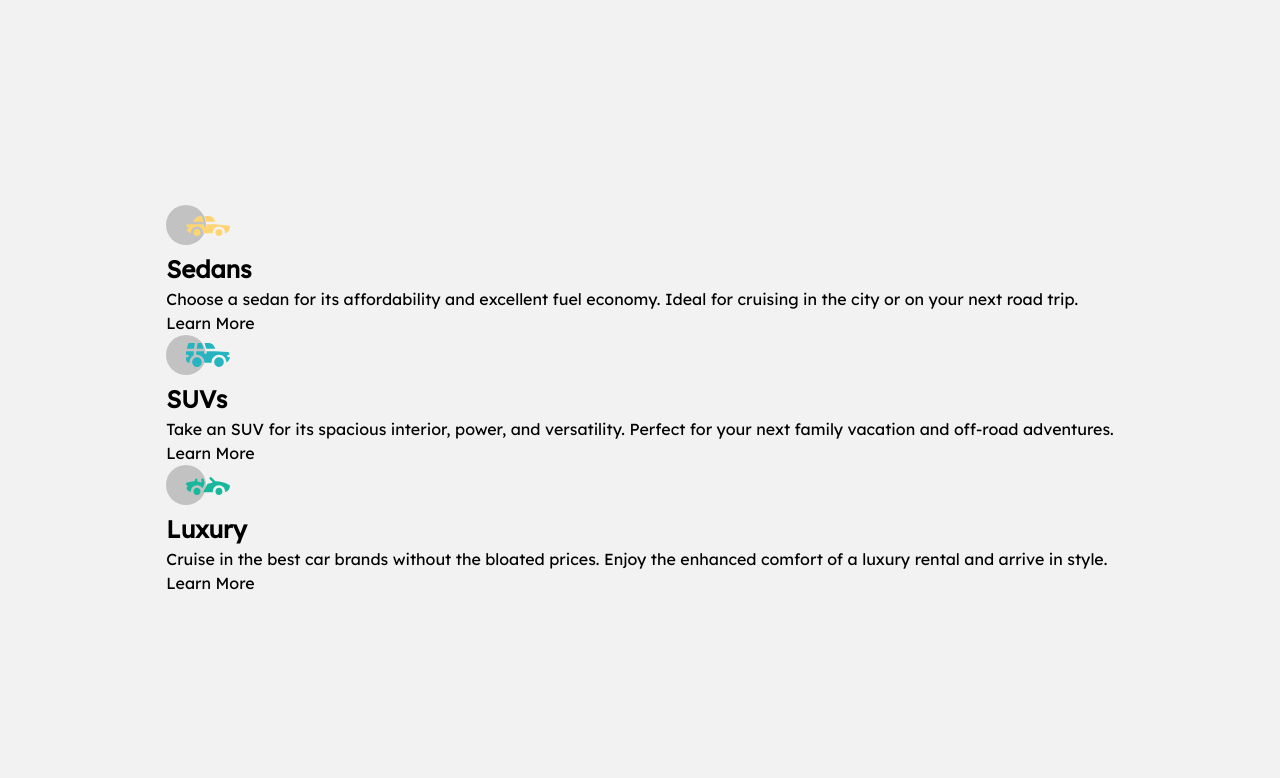
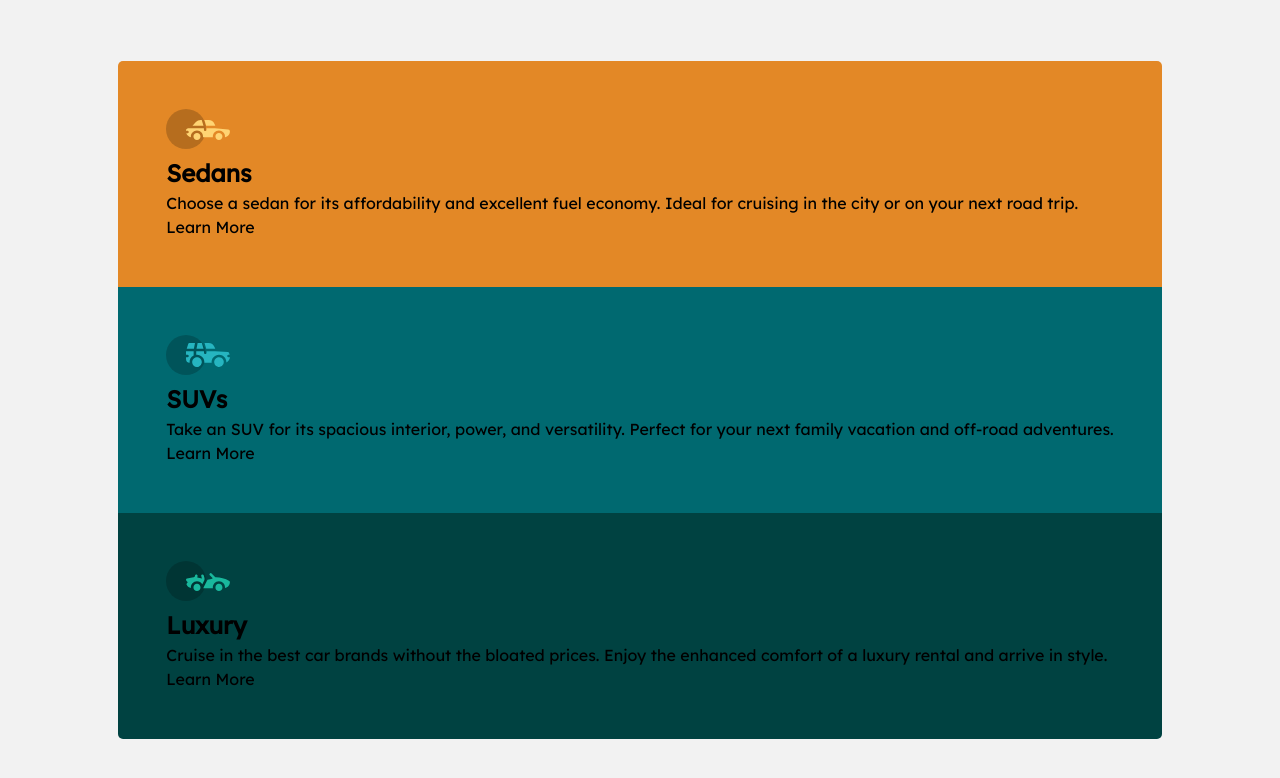
Before and after one commit to sheronimo/frontendmentor-3colcard, a plain HTML site: page index.html in a window 1280 px wide. Drawn offline with Linux system fonts and the light colour scheme.

Commit message:
card outer styling

```diff
--- a/sass/main.scss
+++ b/sass/main.scss
@@ -19,7 +19,7 @@ body {
 	display: flex;
 	align-items: center;
 	justify-content: center;
-	padding: 1.3rem;
+	padding: 0 1.3rem;
 }
 
 // Card Grid
@@ -27,3 +27,24 @@ body {
 	display: grid;
 	grid-template-columns: 1fr;
 }
+
+// Card
+.card {
+	padding: 3rem;
+
+	&:nth-child(1) {
+		background: $clr-primary;
+		border-top-left-radius: 5px;
+		border-top-right-radius: 5px;
+	}
+
+	&:nth-child(2) {
+		background: $clr-secondary;
+	}
+
+	&:nth-child(3) {
+		background: $clr-secondary-dark;
+		border-bottom-left-radius: 5px;
+		border-bottom-right-radius: 5px;
+	}
+}
```
Also changed, not shown: css/main.css, 1 other file.
